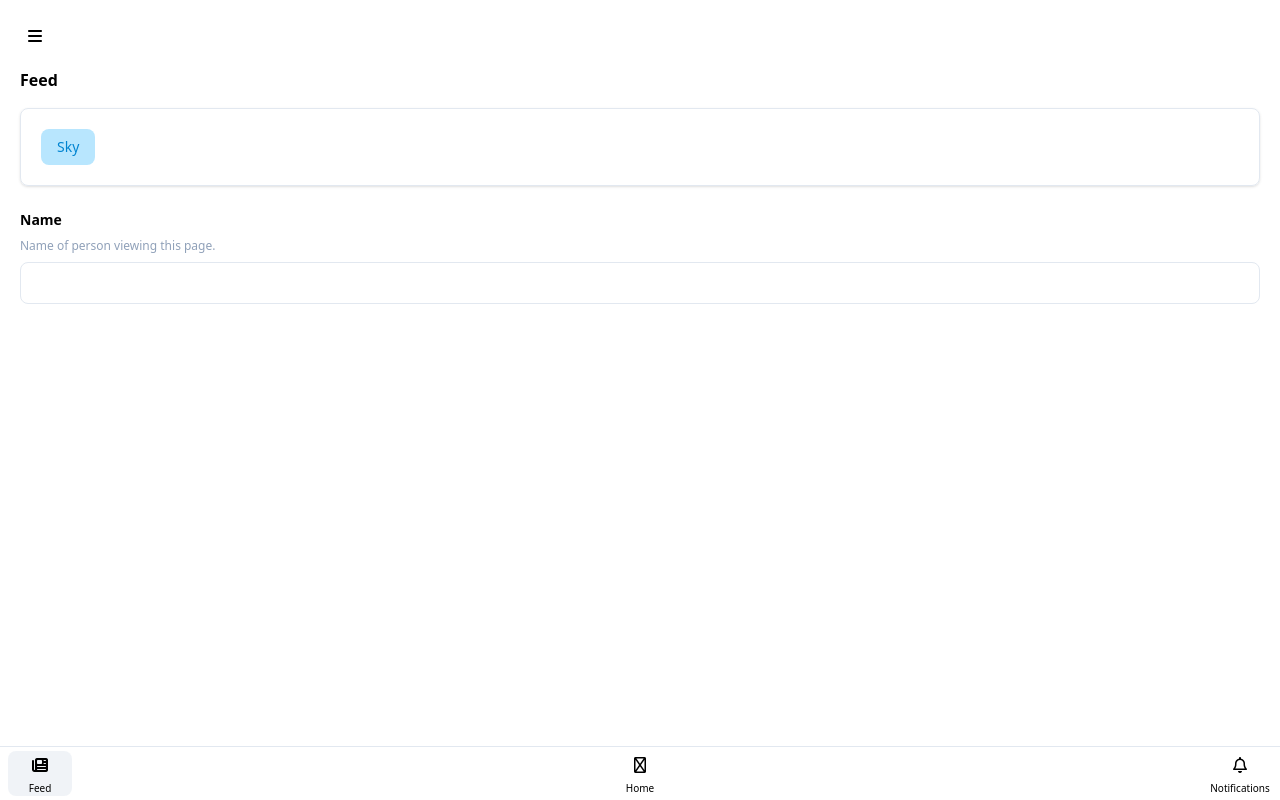
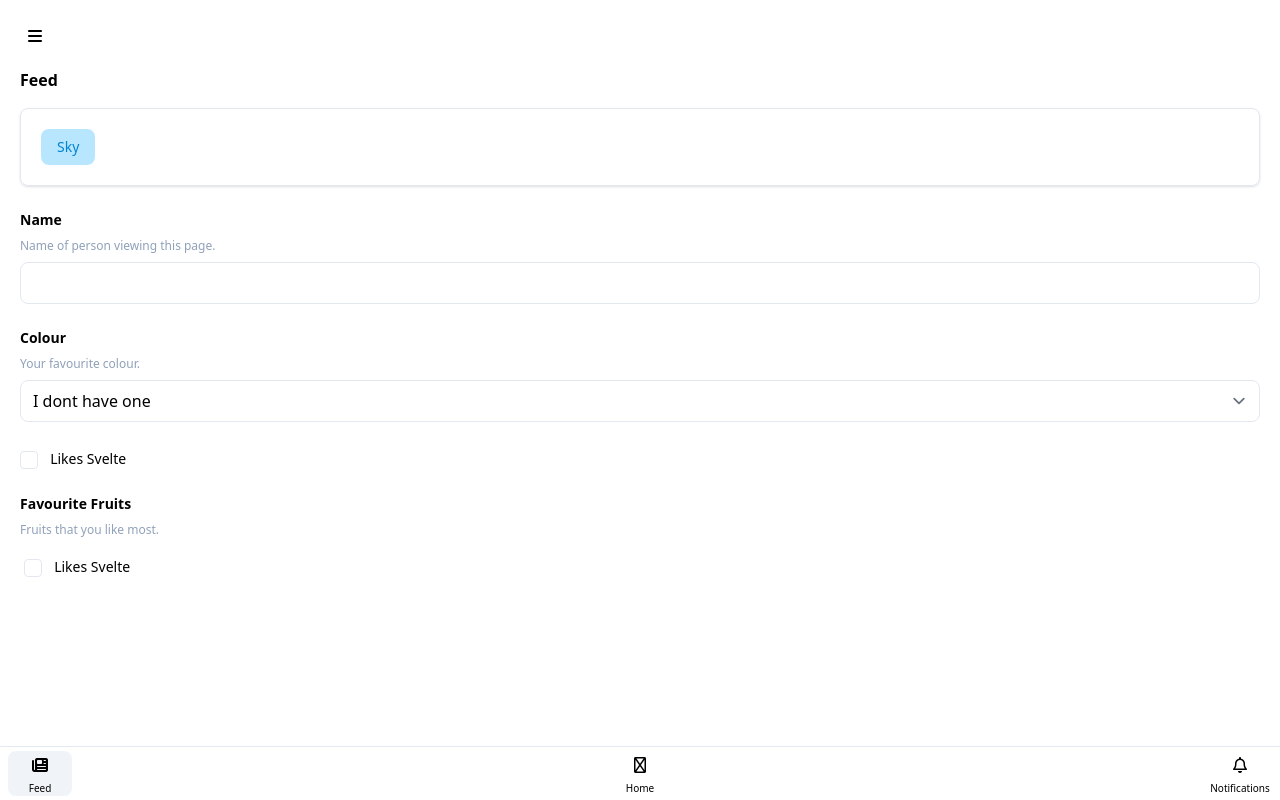
Before and after one commit to Laptop-Salad/LoxoUI, a SvelteKit app: page / in a window 1280 px wide. Built offline with nearby package versions, Linux system fonts and the light colour scheme.

Commit message:
feat: checkboxes

```diff
--- a/src/lib/components/input/InputGroup.svelte
+++ b/src/lib/components/form/InputGroup.svelte
@@ -3,14 +3,14 @@
 
     export let label = '';
     export let description = '';
-    export let value;
 </script>
 
 <div>
     {#if label !== undefined}
         <InputLabel {label}>
             <InputDescription {description} />
-            <Input bind:value {...$$restProps} />
+
+            <slot></slot>
         </InputLabel>
     {/if}
 </div>
--- /dev/null
+++ b/src/lib/components/form/checkbox/Checkbox.svelte
@@ -0,0 +1,15 @@
+<script>
+    export let checked = null;
+    export let label = '';
+</script>
+
+<label>
+    <input
+        class="border muted-border rounded p-2"
+        type="checkbox"
+        bind:checked
+        {...$$restProps}
+    />
+
+    <span class="ms-2 text-sm">{label}</span>
+</label>
--- /dev/null
+++ b/src/lib/components/form/checkbox/CheckboxGroup.svelte
@@ -0,0 +1,15 @@
+<script>
+    import {InputDescription, InputLabel} from "$lib";
+    export let label = '';
+    export let description = '';
+</script>
+
+<fieldset>
+    <InputLabel {label}>
+        <InputDescription {description} />
+    </InputLabel>
+
+    <div class="mt-4 ms-1">
+        <slot></slot>
+    </div>
+</fieldset>
--- /dev/null
+++ b/src/lib/components/form/select/Select.svelte
@@ -0,0 +1,11 @@
+<script>
+    export let value;
+</script>
+
+<select
+    class="border muted-border rounded-lg w-full"
+    bind:value
+    {...$$restProps}
+>
+    <slot></slot>
+</select>
--- /dev/null
+++ b/src/lib/components/form/select/SelectOption.svelte
@@ -0,0 +1,7 @@
+<script>
+    export let value;
+</script>
+
+<option {value}>
+    <slot></slot>
+</option>
--- a/src/routes/+page.svelte
+++ b/src/routes/+page.svelte
@@ -13,10 +13,16 @@
     from "$lib";
 
     import DrawerGroup from "$lib/components/nav/drawer/DrawerGroup.svelte";
-    import InputGroup from "$lib/components/input/InputGroup.svelte";
+    import InputGroup from "$lib/components/form/InputGroup.svelte";
+    import Select from "$lib/components/form/select/Select.svelte";
+    import SelectOption from "$lib/components/form/select/SelectOption.svelte";
+    import Checkbox from "$lib/components/form/checkbox/Checkbox.svelte";
+    import CheckboxGroup from "$lib/components/form/checkbox/CheckboxGroup.svelte";
 
     let name = $state('');
-
+    let favouriteColour = $state('');
+    let likesSvelte = $state(false);
+    let favouriteFruits = $state([]);
 </script>
 
 <div class="p-5">
@@ -39,10 +45,33 @@
         </Card>
 
         <InputGroup
-            bind:value={name}
             label="Name"
             description="Name of person viewing this page."
-        />
+        >
+            <Input bind:value={name} />
+        </InputGroup>
+
+        <InputGroup
+            label="Colour"
+            description="Your favourite colour."
+        >
+            <Select bind:value={favouriteColour}>
+                <SelectOption value="">I dont have one</SelectOption>
+                <SelectOption value="Sky">Sky</SelectOption>
+                <SelectOption value="Green">Green</SelectOption>
+            </Select>
+        </InputGroup>
+
+        <div>
+            <Checkbox bind:checked={likesSvelte} label="Likes Svelte" />
+        </div>
+
+        <CheckboxGroup
+            label="Favourite Fruits"
+            description="Fruits that you like most."
+        >
+            <Checkbox label="Likes Svelte" />
+        </CheckboxGroup>
     </div>
 
     <Bottom>
```
Also changed, not shown: src/lib/index.ts (+4 -4 lines), src/lib/components/form/InputDescription.svelte (renamed from src/lib/components/input/InputDescription.svelte), src/lib/components/form/InputLabel.svelte (renamed from src/lib/components/input/InputLabel.svelte), src/lib/components/form/input/Input.svelte (renamed from src/lib/components/input/Input.svelte).
